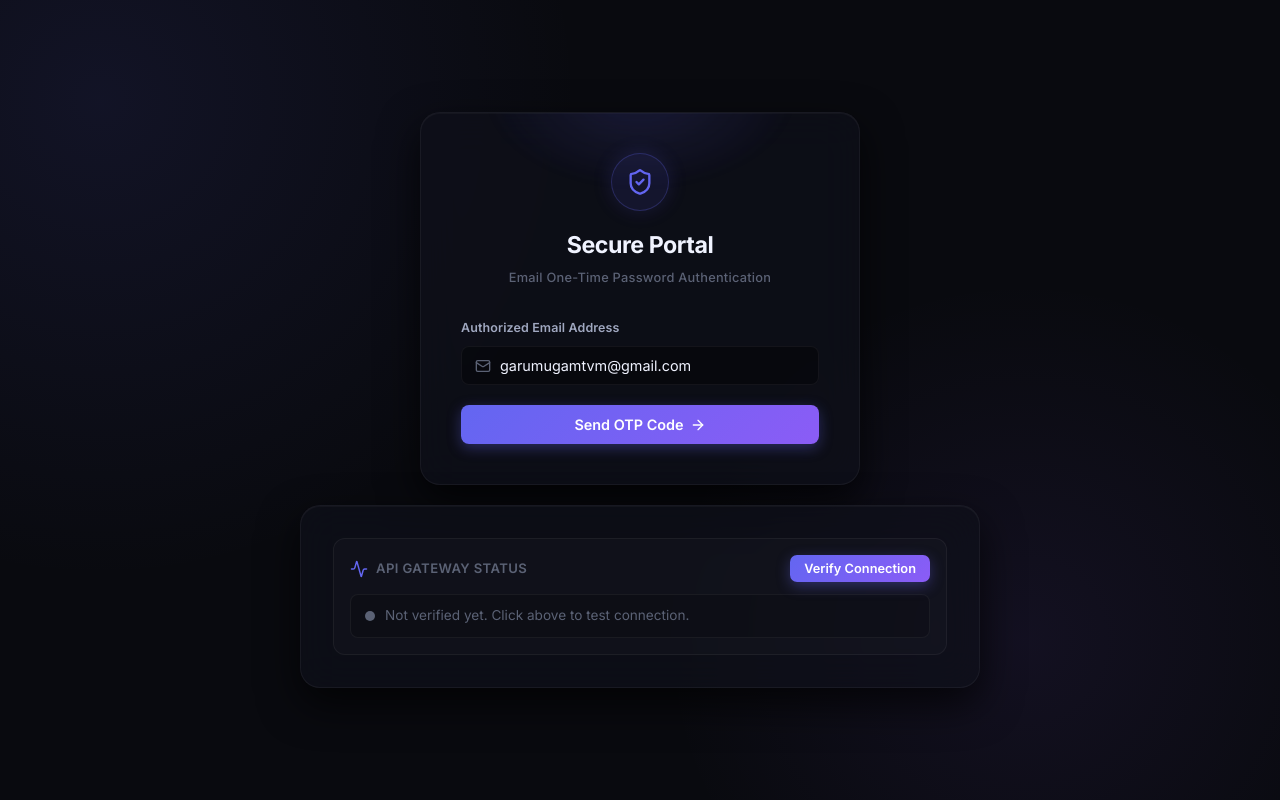
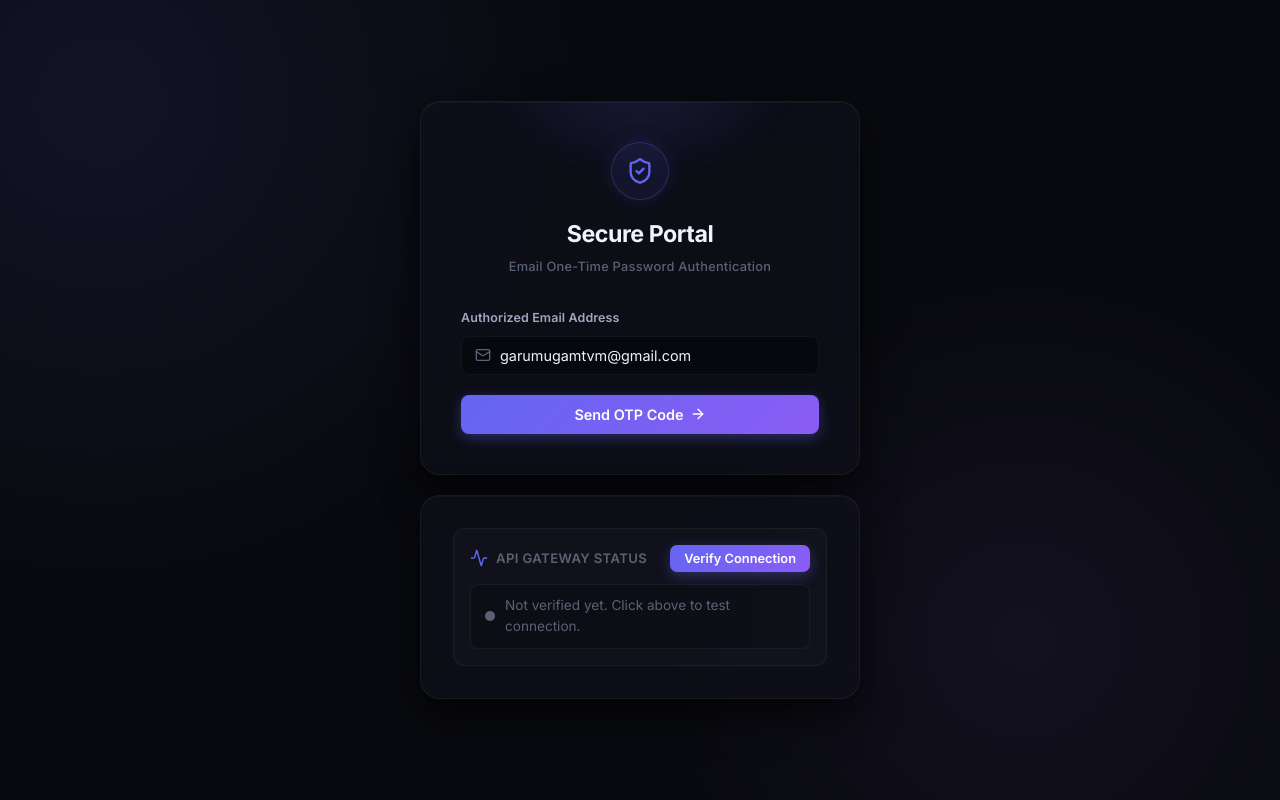
Before and after one commit to arumugamtvm/app.arumugamg.com, a React (Vite) app: page / in a window 1280 px wide. Built offline with nearby package versions, Linux system fonts and the light colour scheme.

Commit message:
style: expand layout widths dynamically for dashboard, todos, and notes workspaces

```diff
--- a/src/App.css
+++ b/src/App.css
@@ -94,6 +94,27 @@ h1, h2, h3 {
   display: flex;
   flex-direction: column;
   gap: 20px;
+  transition: width 0.25s ease-out, max-width 0.25s ease-out;
+}
+
+.app-container.auth-container {
+  width: min(440px, calc(100% - 32px));
+}
+
+.app-container.workspace-dashboard {
+  width: min(1000px, calc(100% - 40px));
+}
+
+.app-container.workspace-todos {
+  width: min(1050px, calc(100% - 40px));
+}
+
+.app-container.workspace-notes {
+  width: min(1400px, calc(100% - 40px));
+}
+
+.app-container.workspace-mcp {
+  width: min(1100px, calc(100% - 40px));
 }
 
 /* ── Glass Card Container ─────────────────────────────────────────────── */
--- a/src/App.tsx
+++ b/src/App.tsx
@@ -374,7 +374,7 @@ function App() {
 
   if (!isAuthenticated) {
     return (
-      <main className="app-container">
+      <main className="app-container auth-container">
         <LoginPanel onLoginSuccess={() => setSessionKey((k) => k + 1)} />
         <GlassCard className="health-check-card" delay="0.1s">
           <StatusCard />
@@ -384,7 +384,7 @@ function App() {
   }
 
   return (
-    <main className="app-container">
+    <main className={`app-container workspace-${activeWorkspace}`}>
       {/* ── Dashboard Top User Bar ── */}
       <div className="dashboard-global-header">
         <div className="user-badge">
```
